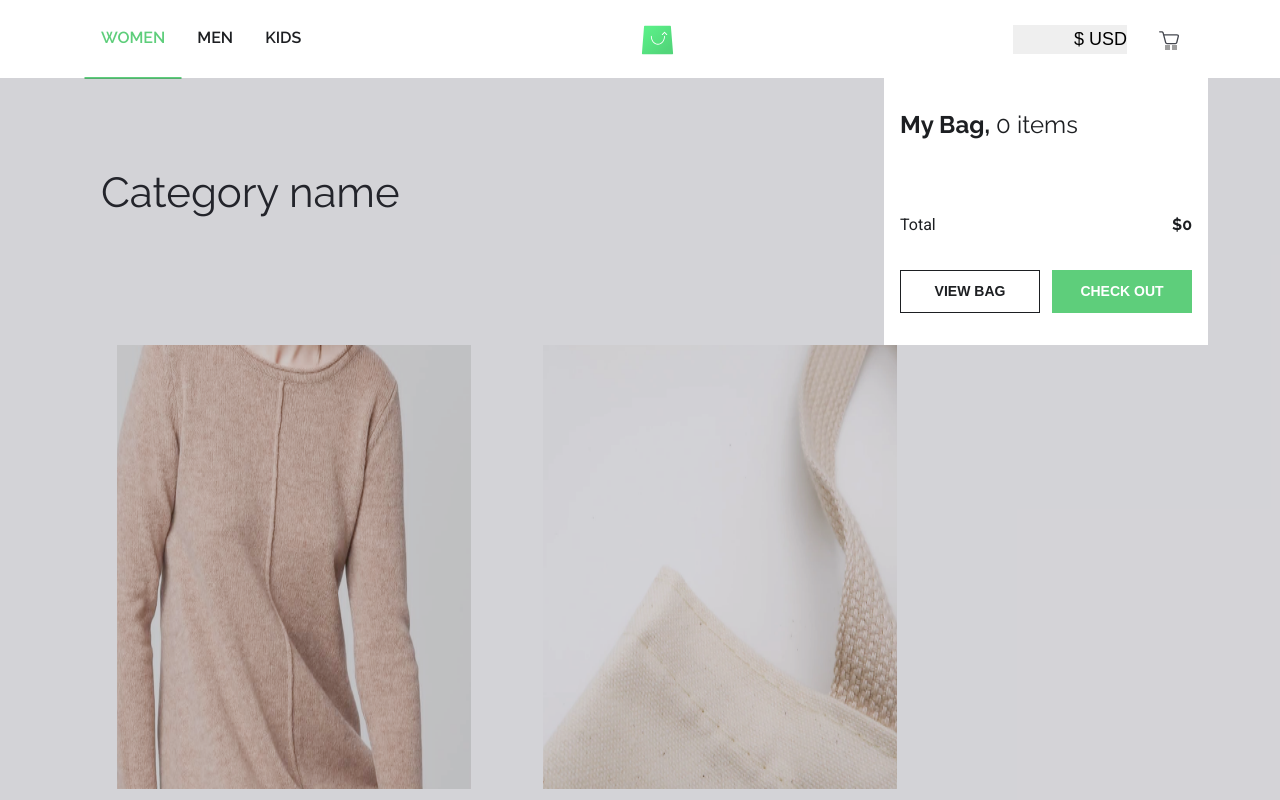
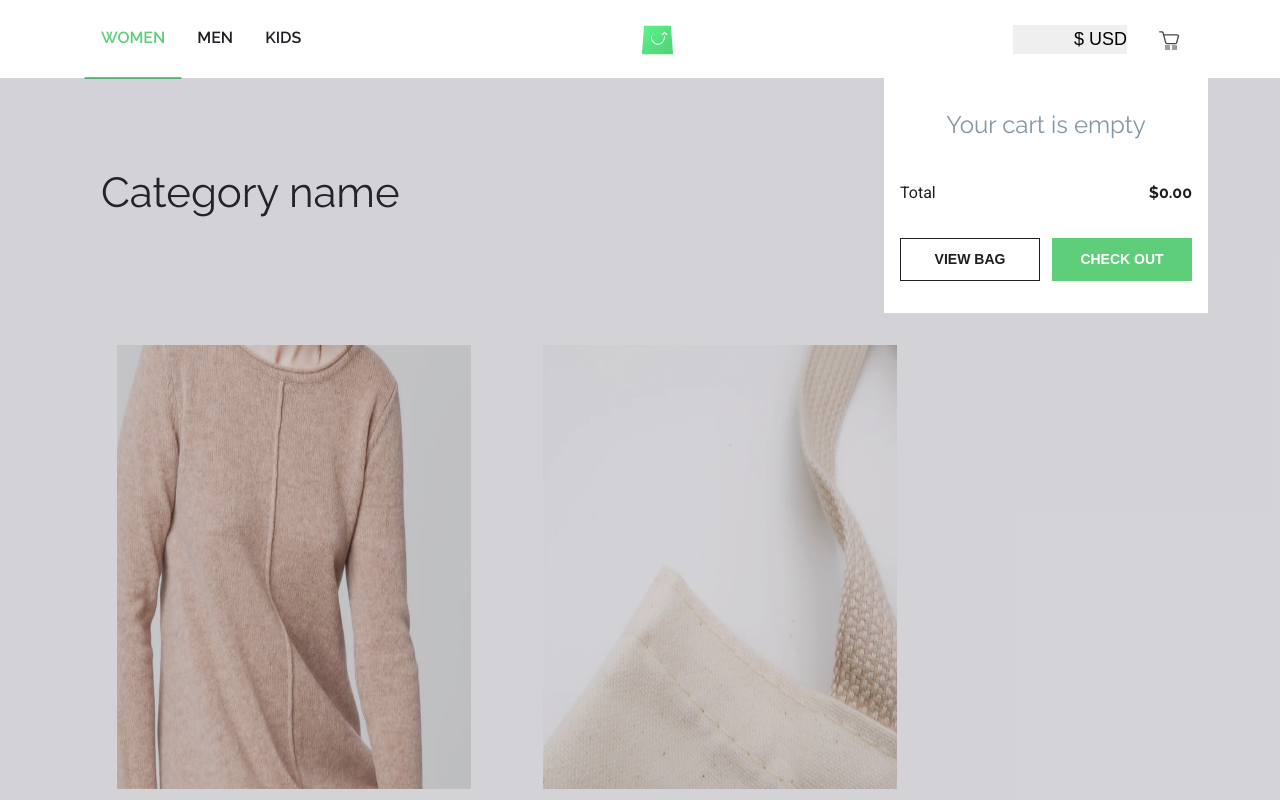
Before and after one commit to iLebo-stack/ecommerce_store, a React (Create React App) app: page / in a window 1280 px wide. Both pictures are taken after a click on the element 1168 px from the left and 39 px from the top of the page. Shown: the top 800 px of the page. Built offline with nearby package versions, Linux system fonts and the light colour scheme; grey boxes are pictures that could not be loaded.

Commit message:
Improved UI in cart and cartModal

```diff
--- a/package.json
+++ b/package.json
@@ -12,6 +12,7 @@
     "@types/react": "^18.0.14",
     "@types/react-dom": "^18.0.6",
     "classnames": "^2.3.1",
+    "gh-pages": "^4.0.0",
     "node-sass": "^7.0.1",
     "react": "^18.2.0",
     "react-dom": "^18.2.0",
@@ -19,6 +20,8 @@
     "typescript": "^4.7.4"
   },
   "scripts": {
+    "predeploy": "npm run build",
+    "deploy": "gh-pages -d build",
     "start": "react-scripts start",
     "build": "react-scripts build",
     "test": "react-scripts test",
--- a/public/index.html
+++ b/public/index.html
@@ -1,6 +1,16 @@
 <!DOCTYPE html>
 <html lang="en">
   <head>
+    <script>
+    window.dataLayer = window.dataLayer || [];
+    </script>
+    <!-- Google Tag Manager -->
+    <script>(function(w,d,s,l,i){w[l]=w[l]||[];w[l].push({'gtm.start':
+    new Date().getTime(),event:'gtm.js'});var f=d.getElementsByTagName(s)[0],
+    j=d.createElement(s),dl=l!='dataLayer'?'&l='+l:'';j.async=true;j.src=
+    'https://www.googletagmanager.com/gtm.js?id='+i+dl;f.parentNode.insertBefore(j,f);
+    })(window,document,'script','dataLayer','GTM-T254NHT');</script>
+    <!-- End Google Tag Manager -->
     <meta charset="utf-8" />
     <link rel="icon" href="%PUBLIC_URL%/favicon.ico" />
     <meta name="viewport" content="width=device-width, initial-scale=1" />
@@ -17,6 +27,10 @@
     <title>eCommerce store</title>
   </head>
   <body style="margin: 0; position: relative;">
+    <!-- Google Tag Manager (noscript) -->
+    <noscript><iframe src="https://www.googletagmanager.com/ns.html?id=GTM-T254NHT"
+    height="0" width="0" style="display:none;visibility:hidden"></iframe></noscript>
+    <!-- End Google Tag Manager (noscript) -->
     <noscript>You need to enable JavaScript to run this app.</noscript>
     <div id="root"></div>
   </body>
--- a/src/components/Cart/Cart.scss
+++ b/src/components/Cart/Cart.scss
@@ -12,6 +12,12 @@
 
   &--hidden {
     display: none;
+  }
+
+  &__empty {
+    color: #33516799;
+    text-align: center;
+    font-size: 24px;
   }
 
   &__title {
--- a/src/components/Cart/Cart.tsx
+++ b/src/components/Cart/Cart.tsx
@@ -37,6 +37,11 @@
       }>
         <h2 className="cart__title">CART</h2>
 
+        {quantity === 0
+          ? (
+              <p className="cart__empty">Your cart is empty</p>
+          )
+          : (
               <div className="cart__items-wrapper">
                 {productsInTheBag.map(product => (
                   <article className="cart__item" key={product.id}>
@@ -150,6 +155,8 @@
                   </article>
                 ))}
               </div>
+          )}
+
 
         <article className="cart__cost">
           <p className="cart__cost-tax">{`Tax 21%: ${tax.toFixed(2)}`}</p>
--- a/src/components/CartModal/CartModal.scss
+++ b/src/components/CartModal/CartModal.scss
@@ -149,6 +149,12 @@
     margin-bottom: 32px;
   }
 
+  &__empty {
+    color: #33516799;
+    text-align: center;
+    font-size: 24px;
+  }
+
   &-controls {
     display: flex;
     column-gap: 12px;
--- a/src/components/CartModal/CartModal.tsx
+++ b/src/components/CartModal/CartModal.tsx
@@ -28,13 +28,20 @@
       .filter((selectedProduct, i, array) => array.lastIndexOf(selectedProduct) === i)
       .slice(0, 2);
 
+    const totalCartQuantity = productsInTheBag.reduce((a, b) => a + b.quantityInCart, 0);
+
     return (
       <section className="cart-modal"
       >
-        <h2 className="cart-modal__title">
-          My Bag,
-          <span style={{ fontWeight: 400 }}>{` ${productsInTheBag.reduce((a, b) => a + b.quantityInCart, 0)} items`}</span>
-        </h2>
+        {totalCartQuantity === 0
+          ? (
+              <p className='cart-modal__empty'>Your cart is empty</p>
+          )
+          : (
+              <h2 className="cart-modal__title">
+                My Bag,
+                <span style={{ fontWeight: 400 }}>{` ${totalCartQuantity} ${totalCartQuantity === 1 ? 'item' : 'items'}`}</span>
+              </h2>)}
 
         <div className="items-wrapper">
           {displayedProducts.map( displayedProduct => (
@@ -133,7 +140,7 @@
           <p className="item__total-label">Total</p>
 
           <p className="item__total-price">
-            {selectedCurrency + productsInTheBag.reduce((a, b) => a + (b.price * b.quantityInCart), 0)}
+            {selectedCurrency + productsInTheBag.reduce((a, b) => a + (b.price * b.quantityInCart), 0).toFixed(2)}
           </p>
         </article>
 
```
Also changed, not shown: 1 other file (tests, documents, lock files or other folders). Lines whose indentation alone changed are shown as unchanged.
